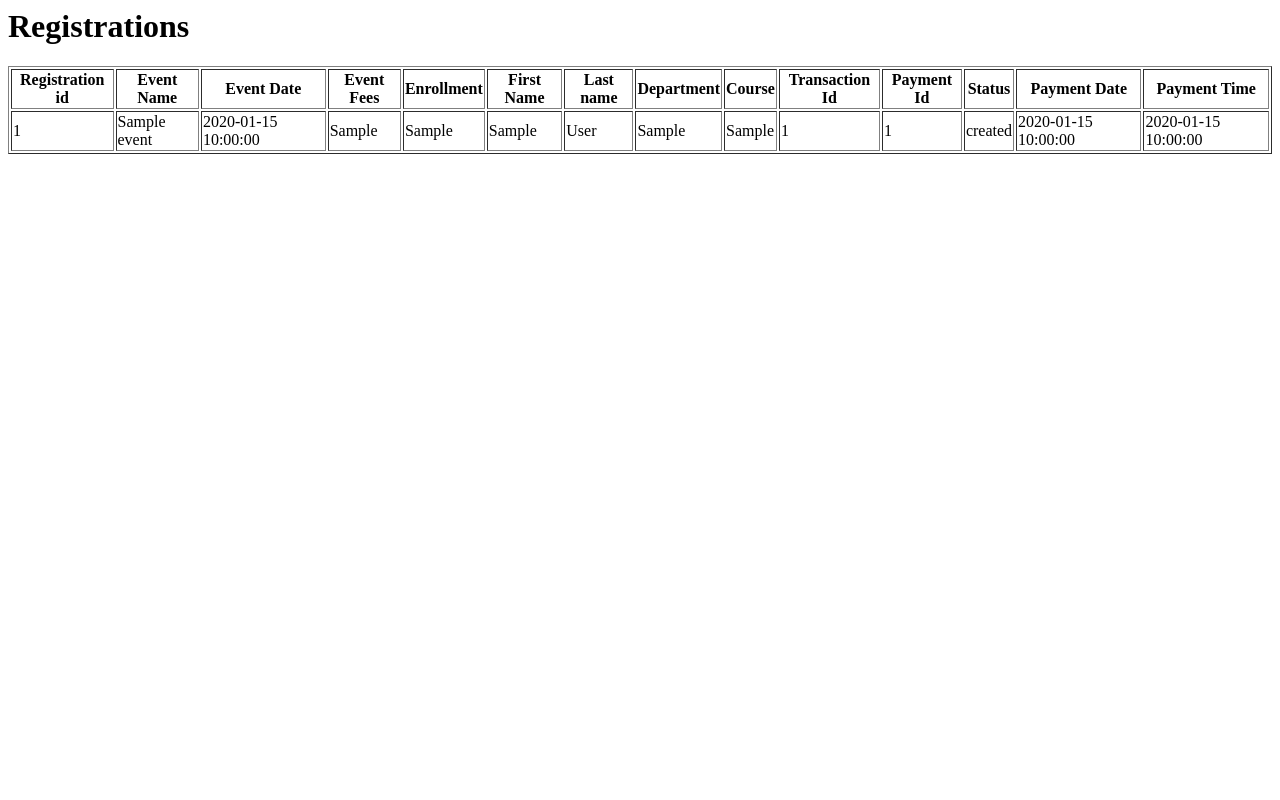
After one commit to Shreenath3323/Event_Management_System_3, a PHP site: page /user_info.php in a window 1280 px wide. The commit adds this page. Run offline with PHP 8.4, Linux system fonts and the light colour scheme; tables that the repository leaves empty or names only in its code hold one stand-in row (values such as "Sample post"); data that the repository does not hold is empty.

Commit message:
perform join operation

```diff
--- a/home.php
+++ b/home.php
@@ -21,6 +21,10 @@
 			<button>Manage Events</button>
 		</a>
 
+		<a href="user_info.php">
+			<button>User Information</button>
+		</a>
+
 		<a href="logout.php">
 			<button>Logout</button>
 		</a>
--- /dev/null
+++ b/user_info.php
@@ -0,0 +1,71 @@
+<?php
+	include "conn.php";
+?>
+
+<html>
+	<head>
+		<title>Event Manage page</title>
+	</head>
+
+	<body>
+		<h1>Registrations</h1>
+
+		<table border="1">
+        <tr>
+            <th>Registration id</th>
+            <th>Event Name</th>
+            <th>Event Date</th>
+            <th>Event Fees</th>
+            <th>Enrollment</th>
+            <th>First Name</th>
+            <th>Last name</th>
+            <th>Department</th>
+            <th>Course</th>
+            <th>Transaction Id</th>
+            <th>Payment Id</th>
+            <th>Status</th>
+            <th>Payment Date</th>
+            <th>Payment Time</th>
+
+        </tr>
+
+        <?php
+            $sql="SELECT event_registration.id ,event.event_name,event.event_date,event.event_fees,";
+            $sql=$sql. "event_registration.enrollment,user.first_name,user.last_name,user.department,user.course,";
+            $sql=$sql. "transaction.transaction_id,transaction.payment_id,transaction.status,transaction.date,transaction.paid_time ";
+            $sql=$sql. "FROM event_registration INNER JOIN user ";
+            $sql=$sql. "on event_registration.enrollment=user.enrollment ";
+            $sql=$sql. "inner join event on event_registration.event_id=event.id ";
+            $sql=$sql."INNER JOIN transaction ON event_registration.transaction_id=transaction.transaction_id";
+            $result=$conn->query($sql);
+
+            if($result->num_rows>0)
+            {
+                while($row=$result->fetch_assoc())
+                {
+                    echo "<tr>";
+                        echo "<td>".$row["id"]."</td>";
+                        echo "<td>".$row["event_name"]."</td>";
+                        echo "<td>".$row["event_date"]."</td>";
+                        echo "<td>".$row["event_fees"]."</td>";
+                        echo "<td>".$row["enrollment"]."</td>";
+                        echo "<td>".$row["first_name"]."</td>";
+                        echo "<td>".$row["last_name"]."</td>";
+                        echo "<td>".$row["department"]."</td>";
+                        echo "<td>".$row["course"]."</td>";
+                        echo "<td>".$row["transaction_id"]."</td>";
+                        echo "<td>".$row["payment_id"]."</td>";
+                        echo "<td>".$row["status"]."</td>";
+                        echo "<td>".$row["date"]."</td>";
+                        echo "<td>".$row["paid_time"]."</td>";
+                    echo "</tr>";
+                }
+            }
+            else
+            {
+                echo "0 result";
+            }
+        ?>
+		</table>
+	</body>
+</html>
```
Also changed, not shown: event/event_manage.php (+1 -10 lines), event_delete.php (deleted, +0 -16 lines), index.php (+3 -30 lines), login.php (+32 -0 lines).
